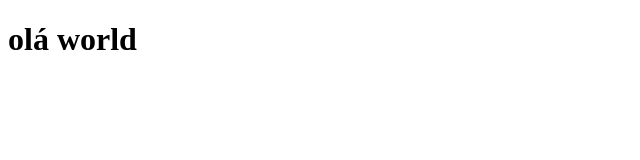
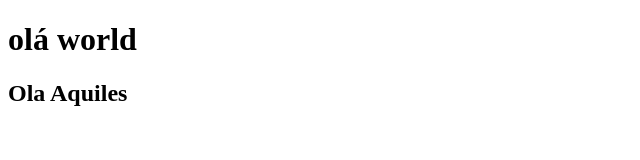
Before and after one commit to aqxja/Aula-1-Guit-Bariri, a plain HTML site: page index.html in a window 1280 px wide. Shown: the whole page, without its empty margins (0-640 px from the left). Drawn offline with Linux system fonts and the light colour scheme.

Commit message:
atualização do index

```diff
--- a/index.html
+++ b/index.html
@@ -7,5 +7,6 @@
 </head>
 <body>
     <H1>olá world</H1>
+    <h2>Ola Aquiles</h2>
 </body>
 </html>
```
